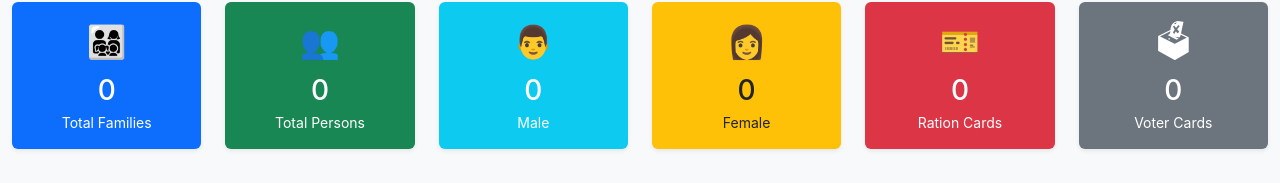
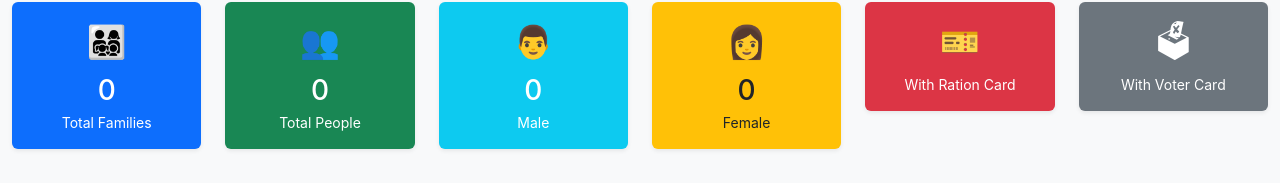
Before and after one commit to ssrsomesh-sudo/smart-village, a React (Vite) app in the folder frontend/: page / in a window 1280 px wide. Shown: the part 380-563 px from the top of the page. Built offline with nearby package versions, Linux system fonts and the light colour scheme; no server answers; the HTML template or start-up script is replaced by a standard one.

Commit message:
Fix dashboard stats - count people with cards, not unique cards

```diff
--- a/frontend/src/components/Dashboard.jsx
+++ b/frontend/src/components/Dashboard.jsx
@@ -73,8 +73,7 @@ function Dashboard() {
     uniqueRationCards: new Set(
       filteredRecords
         .map(r => r.rationCard)
-        .filter(card => card != null && card !== '' && card !== 'null')
-        .map(card => String(card).trim().toUpperCase()) // Normalize
+        .filter(card => card && card.toString().trim() !== '')
     ).size,
     uniqueVoterCards: new Set(
       filteredRecords
@@ -185,11 +184,11 @@ function Dashboard() {
       {/* Statistics Cards */}
       <div className="row">
         <StatsCard icon="👨‍👩‍👧‍👦" title="Total Families" value={stats.totalFamilies} bgColor="primary" />
-        <StatsCard icon="👥" title="Total Persons" value={stats.totalPersons} bgColor="success" />
+        <StatsCard icon="👥" title="Total People" value={stats.totalPersons} bgColor="success" />
         <StatsCard icon="👨" title="Male" value={stats.male} bgColor="info" />
         <StatsCard icon="👩" title="Female" value={stats.female} bgColor="warning" textColor="dark" />
-        <StatsCard icon="🎫" title="Ration Cards" value={stats.uniqueRationCards} bgColor="danger" />
-         <StatsCard icon="🗳" title="Voter Cards" value={stats.uniqueVoterCards} bgColor="secondary" />
+        <StatsCard icon="🎫" title="With Ration Card" value={stats.peopleWithRationCards} bgColor="danger" />
+        <StatsCard icon="🗳" title="With Voter Card" value={stats.peopleWithVoterCards} bgColor="secondary" />
       </div>
 
       {/* Field Summaries */}
```
